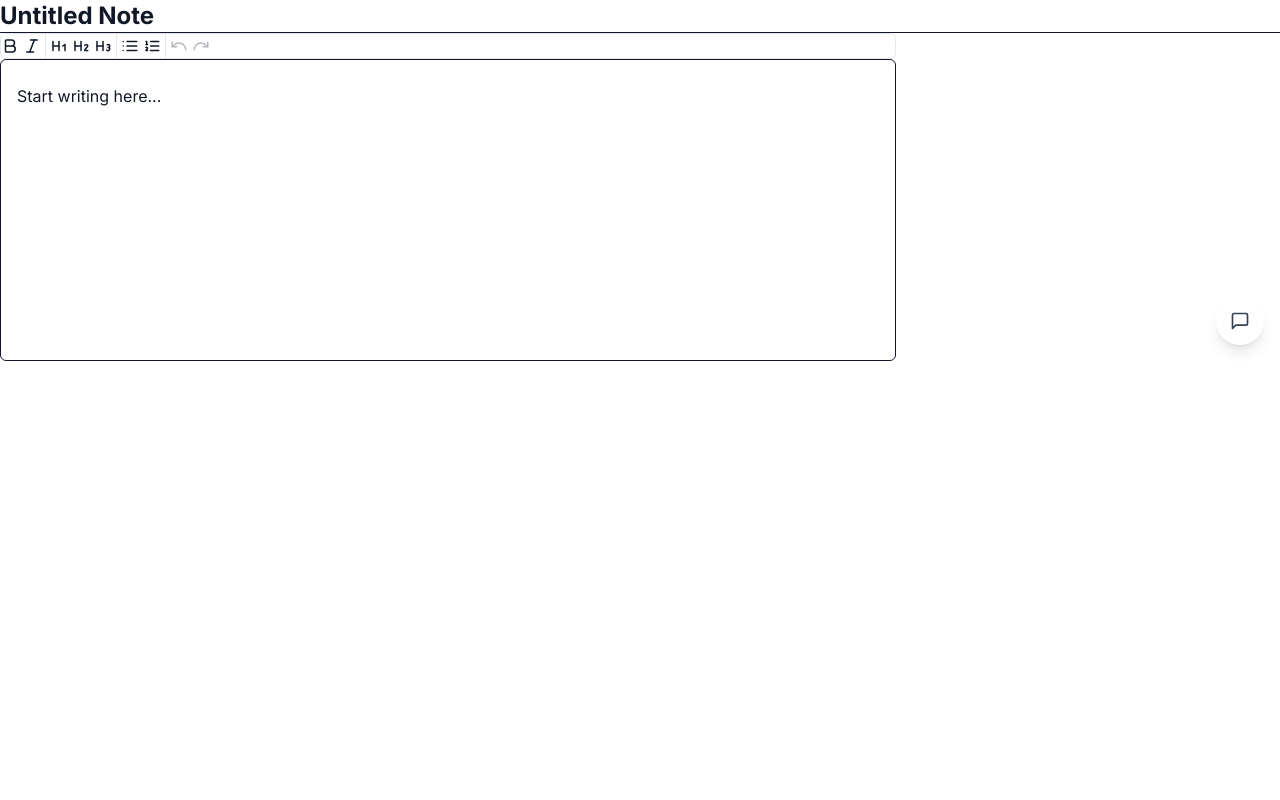
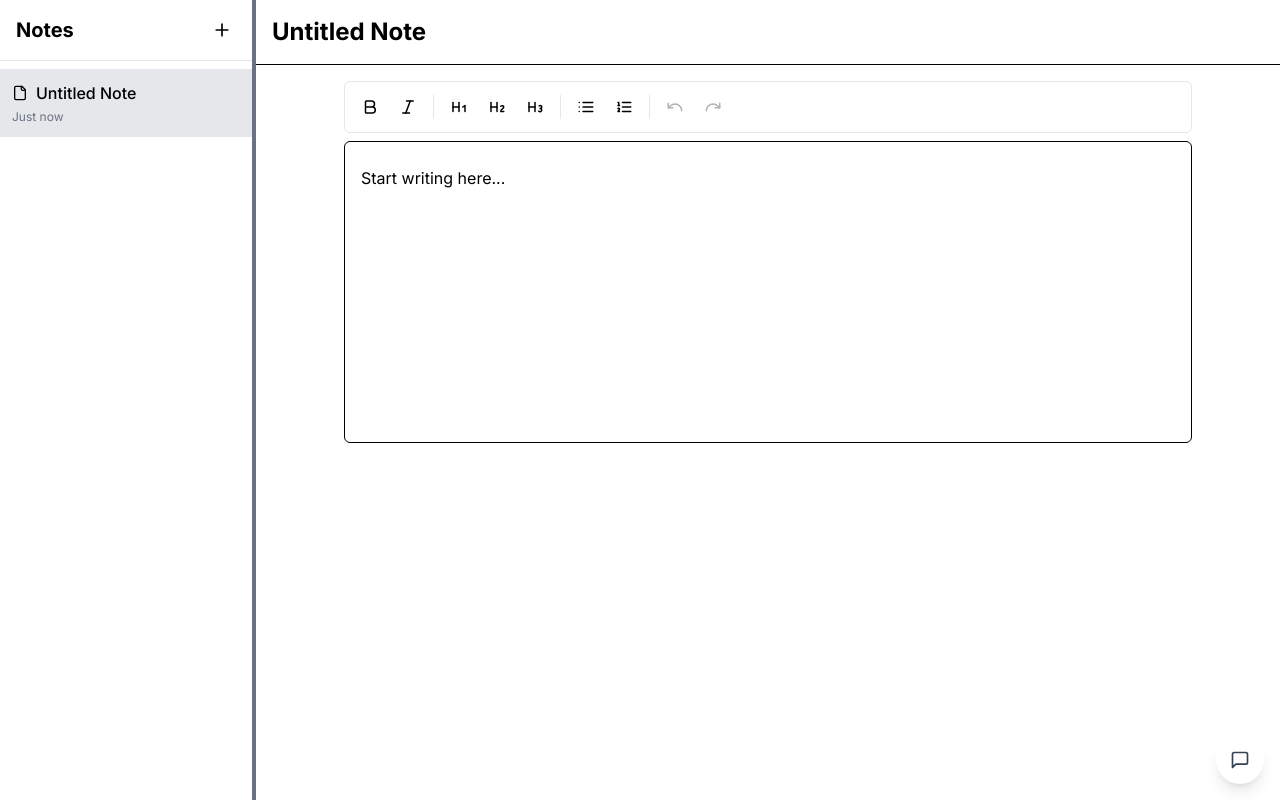
Before and after one commit to hsayvaidya23/notes-editor, a Next.js app: page / in a window 1280 px wide. Built offline with nearby package versions, Linux system fonts and the light colour scheme.

Commit message:
sidebar fixes and mainlayout fixes

```diff
--- a/app/globals.css
+++ b/app/globals.css
@@ -1,16 +1,17 @@
 @import "tailwindcss";
 
+
+@layer base {
   * {
-  box-sizing: border-box;
-  margin: 0;
-  padding: 0;
+    @apply box-border m-0 p-0;
   }
 
   body {
-  @apply bg-white text-gray-900;
+    @apply bg-white text-black;
+  }
 }
 
-/* TipTap Editor Styles */
+@layer components {
   .ProseMirror {
     @apply min-h-[300px] p-4 border-0 outline-none;
   }
@@ -46,3 +47,4 @@ body {
   .ProseMirror ol {
     @apply list-decimal;
   }
+}
--- a/app/page.tsx
+++ b/app/page.tsx
@@ -1,11 +1,15 @@
 "use client"
 
+import Sidebar from '@/components/Layout/Sidebar'
 import NotesContainer from '@/components/Notes/NotesContainer'
 
 export default function Home() {
   return (
-    <main className="w-full h-full">
-      <NotesContainer />
+    <main className="flex w-full h-screen">
+      <Sidebar />
+      <div className="flex-1">
+        <NotesContainer />
+      </div>
     </main>
   )
 }
--- a/components/Layout/MainLayout.tsx
+++ b/components/Layout/MainLayout.tsx
@@ -9,11 +9,10 @@ interface MainLayoutProps {
 
 export default function MainLayout({ children }: MainLayoutProps) {
   return (
-    <div className="flex h-screen">
-      <Sidebar />
-      <div className="flex-1 overflow-auto">
+    <div className="flex h-screen w-full">
+      <main className="flex-1 overflow-auto">
         {children}
-      </div>
+      </main>
     </div>
   )
 }
--- a/components/Layout/Sidebar.tsx
+++ b/components/Layout/Sidebar.tsx
@@ -8,12 +8,12 @@ export default function Sidebar() {
   const addNote = useNotesStore(state => state.addNote)
 
   return (
-    <div className="w-64 bg-gray-100 h-full flex flex-col border-r border-gray-200">
+    <aside className="w-64 h-screen flex flex-col border-r-4 border-gray-500 bg-white text-black z-50">
       <div className="flex items-center justify-between p-4 border-b border-gray-200">
         <h1 className="text-xl font-bold">Notes</h1>
         <button
           onClick={addNote}
-          className="p-1 rounded-md hover:bg-gray-200 transition-colors"
+          className="p-1 rounded-md hover:bg-gray-700 transition-colors"
           aria-label="Add new note"
         >
           <Plus size={20} />
@@ -22,6 +22,6 @@ export default function Sidebar() {
       <div className="flex-1 overflow-y-auto">
         <NotesList />
       </div>
-    </div>
+    </aside>
   )
 }
--- a/components/Notes/NotesContainer.tsx
+++ b/components/Notes/NotesContainer.tsx
@@ -22,7 +22,7 @@ export default function NotesContainer() {
     );
   }
 
-  const isChatVisible = chatVisibility[activeNoteId] || false;
+  const isChatVisible = activeNoteId ? chatVisibility[activeNoteId] || false : false;
 
   return (
     <div className="flex flex-col h-full relative">
--- a/tailwind.config.js
+++ b/tailwind.config.js
@@ -1,19 +1,18 @@
 /** @type {import('tailwindcss').Config} */
 module.exports = {
   content: [
-      './src/pages/**/*.{js,ts,jsx,tsx,mdx}',
-      './src/components/**/*.{js,ts,jsx,tsx,mdx}',
-      './src/app/**/*.{js,ts,jsx,tsx,mdx}',
+    "./app/**/*.{js,ts,jsx,tsx,mdx}",
+    "./components/**/*.{js,ts,jsx,tsx,mdx}",
   ],
   theme: {
     extend: {
       colors: {
-          'primary': '#0070f3',
-          'secondary': '#2563eb',
-          'neutral-light': '#f5f5f5',
-          'neutral-dark': '#1f2937',
+        primary: "#0070f3",
+        secondary: "#2563eb",
+        "neutral-light": "#f5f5f5",
+        "neutral-dark": "#1f2937",
       },
     },
   },
   plugins: [],
-  }
+};
```
Lines whose indentation alone changed are shown as unchanged.
